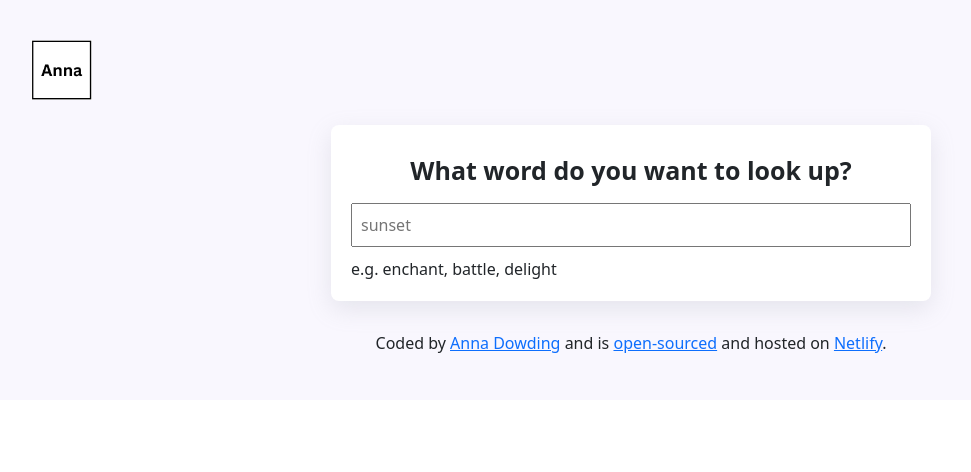
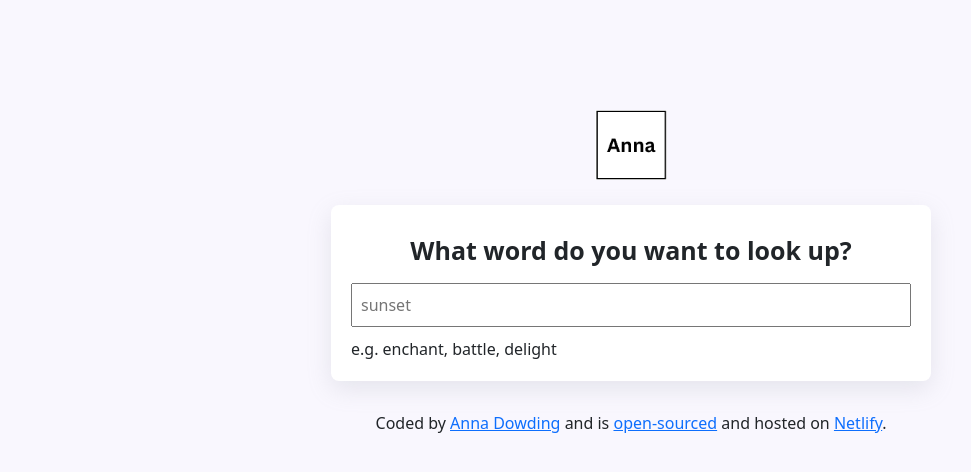
Before and after one commit to annadowding/react-dictionary-app, a React (Create React App) app: page / in a window 1280 px wide. Shown: the top 472 px of the page, without its empty margins (9-980 px from the left). Built offline with nearby package versions, Linux system fonts and the light colour scheme; no server answers.

Commit message:
Update logo styling

```diff
--- a/src/App.css
+++ b/src/App.css
@@ -1,11 +1,12 @@
 .App {
   background-color: #F9F7FE;
-  padding: 30px;
+  padding: 100px 60px 60px 60px;
 }
 
 .App-logo {
-  max-height: 80px;
-  margin-left: 10px;
+  display: block;
+  margin: 0 auto;
+  max-height: 90px;
   padding: 10px 0;
 }
 
```
